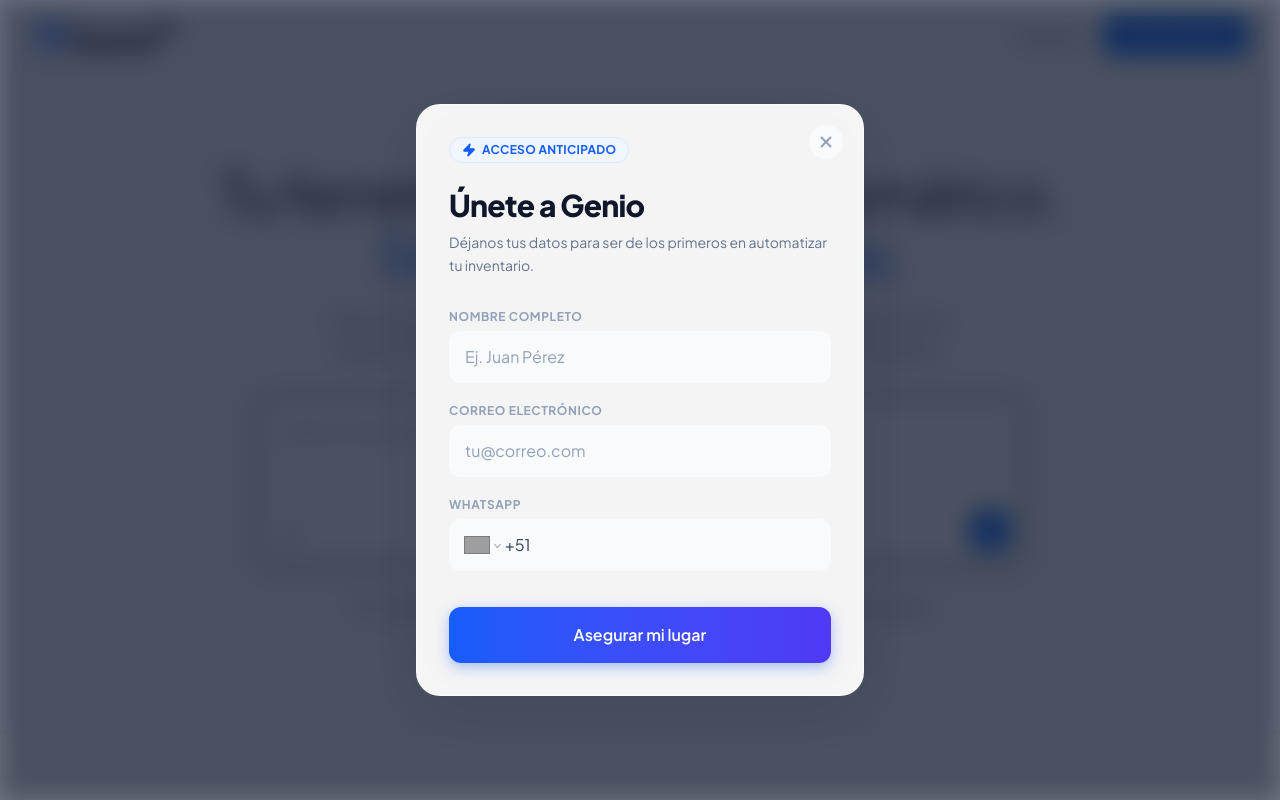
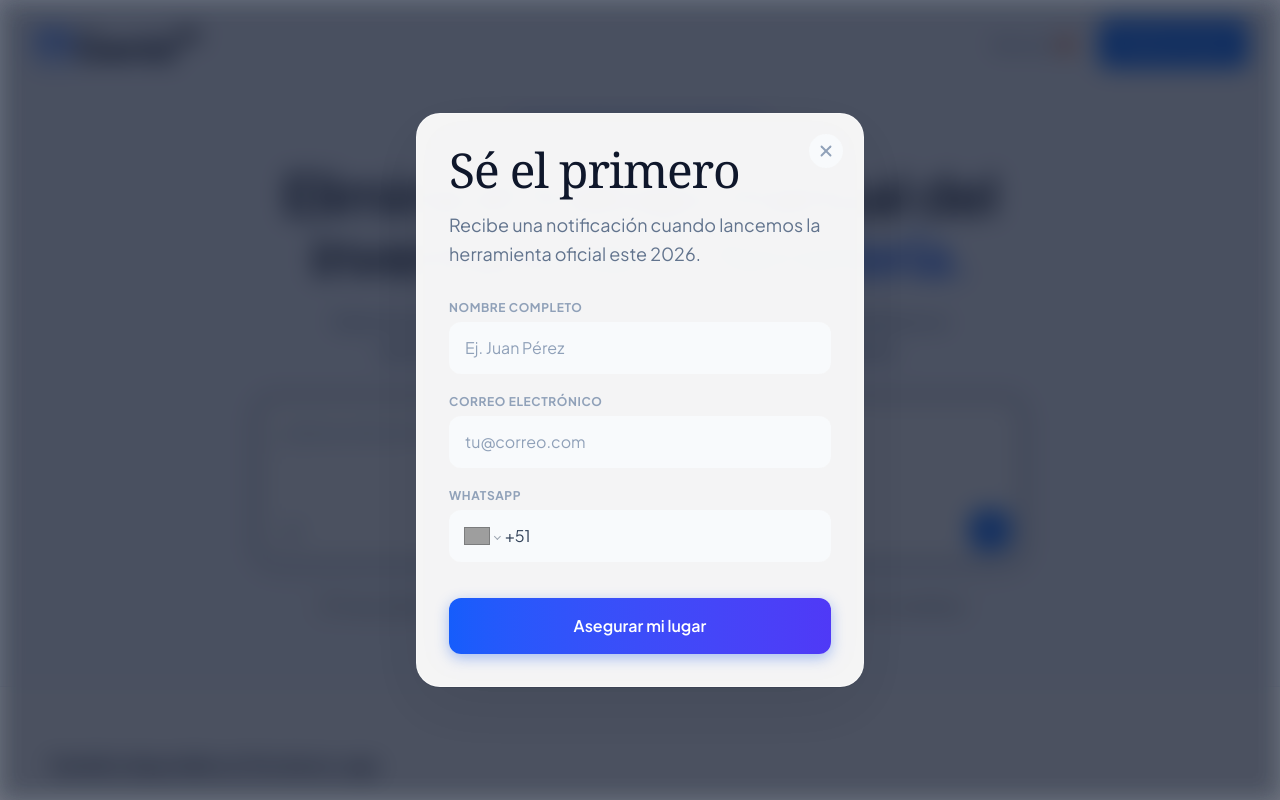
Before and after one commit to xupateste/wgen, a Next.js app: page / in a window 1280 px wide. Both pictures are taken after a click on the button 292 px from the left and 532 px from the top of the page. Shown: the top 800 px of the page. Built offline with nearby package versions, Linux system fonts and the light colour scheme; grey boxes are pictures that could not be loaded.

Commit message:
new fix styles

```diff
--- a/src/app/page.tsx
+++ b/src/app/page.tsx
@@ -151,18 +151,18 @@
 
         <div className="inline-flex items-center gap-2 px-3 py-1 rounded-md border border-blue-100 bg-blue-50/50 text-blue-600 text-[11px] font-bold tracking-widest uppercase mb-6 shadow-sm">
           {/*<Zap size={14} fill="currentColor" />*/}
-          <span>#1 SERVICIO DE INTELIGENCIA FERRETERA</span>
+          <span>#1 EN OPTIMIZACIÓN DE INVENTARIOS</span>
         </div>
 
         {/* Cambiamos font-extrabold a font-bold, y text-[64px] a text-[56px] para mayor elegancia */}
-        <h1 className="text-4xl md:text-[56px] tracking-tight text-slate-900 mb-5 leading-[1.15] md:leading-[1.1]">
-          Tu ferretería en piloto automático. <br className="hidden md:block" />
-          <span className="text-blue-600">Sin improvisar tareas.</span>
+        <h1 className="text-4xl md:text-[56px] tracking-tight font-semibold text-slate-900 mb-5 leading-[1.15] md:leading-[1.1]">
+          Elimina el trabajo manual del inventario {' '}
+          <span className="text-blue-600">de tu ferretería.</span>
         </h1>
 
         {/* Margen mb-8 (antes 12) y quitamos font-medium para aligerar la lectura */}
-        <p className="text-slate-500 text-base md:text-lg mb-8 max-w-2xl px-2 leading-relaxed">
-          Deja de ser el cuello de botella de tu propio negocio. <strong>Genio</strong> transforma tu data en hojas de ruta diarias para tu equipo y planes de compra exactos.
+        <p className="text-slate-500 text-base md:text-lg mb-8 max-w-2xl font-semibold px-2 leading-relaxed">
+          Genio te ayuda a <strong>planificar</strong>, <strong>auditar</strong>, <strong>optimizar</strong> y <strong>dirigir</strong> tu ferretería en un solo lugar. Sin hojas de cálculo y sin improvisar tareas diarias.
         </p>
 
         {/* Borde del chatbox a 1px (border normal) para que sea definido pero no tosco */}
@@ -199,45 +199,45 @@
           {/* CHIP 1: Operaciones/Equipo (Pain: Improvisación de tareas) */}
           <button
             onClick={() => openModal("Generar hoja de ruta y tareas diarias para mi equipo de ventas")}
-            className="cursor-pointer px-2 md:px-3 py-1 bg-white border border-slate-200 rounded-xl flex items-center gap-2 shadow-sm hover:bg-slate-50 hover:border-blue-300 transition-all group"
+            className="cursor-pointer px-2 md:px-3 py-1 bg-white border border-slate-200 rounded-xl flex items-center gap-0 shadow-sm hover:bg-slate-50 hover:border-blue-300 transition-all group"
           >
             <div className="p-1 rounded-md bg-gray-50 text-gray-500 group-hover:bg-gray-100 transition-colors">
               <Users size={16} strokeWidth={2.5} />
             </div>
-            <span>¿Qué debe hacer mi equipo hoy?</span>
+            <span>Tareas diarias</span>
           </button>
 
           {/* CHIP 2: Inventario (Pain: Comprar por intuición / Stock muerto) */}
           <button
             onClick={() => openModal("Analizar productos sin rotación en los últimos 90 días y sugerir liquidación")}
-            className="cursor-pointer px-2 md:px-3 py-1 bg-white border border-slate-200 rounded-xl flex items-center gap-2 shadow-sm hover:bg-slate-50 hover:border-blue-300 transition-all group"
+            className="cursor-pointer px-2 md:px-3 py-1 bg-white border border-slate-200 rounded-xl flex items-center gap-0 shadow-sm hover:bg-slate-50 hover:border-blue-300 transition-all group"
           >
             <div className="p-1 rounded-md bg-gray-50 text-gray-500 group-hover:bg-gray-100 transition-colors">
               <PackageSearch size={16} strokeWidth={2.5} />
             </div>
-            <span>Detectar omisiones y fugas de ventas</span>
+            <span>Auditar ventas</span>
           </button>
 
           {/* CHIP 3: Compras (Pain: No saber si reponer u optimizar) */}
           <button
             onClick={() => openModal("Armar un plan de compras optimizado basado en velocidad de venta real")}
-            className="cursor-pointer px-2 md:px-3 py-1 bg-white border border-slate-200 rounded-xl flex items-center gap-2 shadow-sm hover:bg-slate-50 hover:border-blue-300 transition-all group"
+            className="cursor-pointer px-2 md:px-3 py-1 bg-white border border-slate-200 rounded-xl flex items-center gap-0 shadow-sm hover:bg-slate-50 hover:border-blue-300 transition-all group"
           >
             <div className="p-1 rounded-md bg-gray-50 text-gray-500 group-hover:bg-gray-100 transition-colors">
               <ShoppingCart size={16} strokeWidth={2.5} />
             </div>
-            <span>Optimizar plan de compras</span>
+            <span>Planear compras</span>
           </button>
 
           {/* CHIP 4: Finanzas (Pain: No saber si el negocio es rentable) */}
           <button
             onClick={() => openModal("Analizar rentabilidad real y retorno de inversión por categorías")}
-            className="cursor-pointer px-2 md:px-3 py-1 bg-white border border-slate-200 rounded-xl flex items-center gap-2 shadow-sm hover:bg-slate-50 hover:border-blue-300 transition-all group"
+            className="cursor-pointer px-2 md:px-3 py-1 bg-white border border-slate-200 rounded-xl flex items-center gap-0 shadow-sm hover:bg-slate-50 hover:border-blue-300 transition-all group"
           >
             <div className="p-1 rounded-md bg-gray-50 text-gray-500 group-hover:bg-gray-100 transition-colors">
               <BarChart3 size={16} strokeWidth={2.5} />
             </div>
-            <span>¿Mi ferretería es rentable?</span>
+            <span>Analizar rentabilidad</span>
           </button>
         </div>
       </main>
--- a/src/components/Navbar.tsx
+++ b/src/components/Navbar.tsx
@@ -43,7 +43,7 @@
       }`;
 
   // Clases de botón compartidas: Redujimos la altura (h-9) y el texto (text-xs) para móviles
-  const buttonBaseClasses = "rounded-lg font-medium transition-colors h-9 md:h-10 flex items-center justify-center text-xs md:text-sm px-3 md:px-5";
+  const buttonBaseClasses = "cursor-pointer rounded-lg font-medium transition-colors h-10 md:h-12 flex items-center justify-center text-xs md:text-sm px-3 md:px-5";
   const blueButtonClasses = `${buttonBaseClasses} bg-[#0f6fff] hover:bg-blue-700 text-white`;
   const outlineButtonClasses = `${buttonBaseClasses} border border-slate-200 text-slate-700 hover:bg-slate-50`;
 
@@ -53,7 +53,7 @@
       <nav className="w-full flex justify-between items-center px-4 md:px-8 py-3 md:py-4 max-w-7xl mx-auto">
 
         <Link href="/" className="flex items-center gap-2 hover:opacity-90 transition-opacity" aria-label="Inicio">
-          <div className="h-7 w-28 md:h-9 md:w-36 bg-[url('/logo.png')] bg-contain bg-no-repeat bg-left" />
+          <div className="h-10 w-28 md:h-14 md:w-42 bg-[url('/logo.png')] bg-contain bg-no-repeat bg-left" />
           <span className="sr-only">Ferreteros.app</span>
         </Link>
 
@@ -62,11 +62,11 @@
             href="/#servicios"
             className="hidden md:block text-sm font-medium text-slate-600 hover:text-blue-600 transition-colors"
           >
-            Servicios
+            Recursos 🎁
           </Link>
 
           {/* BOTÓN ACTUALIZADO PARA MODAL Y DISEÑO DE KLEO */}
-          <button onClick={() => openModal()} className={blueButtonClasses}>Unirse a Waitlist</button>
+          <button onClick={() => openModal()} className={blueButtonClasses}>Obtener acceso</button>
         </div>
       </nav>
     </header>
--- a/src/components/WaitlistProvider.tsx
+++ b/src/components/WaitlistProvider.tsx
@@ -94,30 +94,28 @@
                   </div>
                   <h2 className="text-2xl font-extrabold text-slate-900 mb-3 tracking-tight">¡Lugar Asegurado!</h2>
                   <p className="text-slate-500 mb-6 text-sm leading-relaxed">Tus datos están a salvo.<br/>Nuestro equipo está revisando tu perfil.</p>
-                  <div className="bg-slate-50/80 p-5 rounded-2xl text-sm text-slate-600 text-left border border-slate-100 shadow-inner mb-6">
+                  <div className="bg-slate-50/80 p-5 rounded-2xl text-sm text-slate-600 text-left border border-slate-300 shadow-inner mb-6">
                     <span className="flex items-center gap-2 font-semibold text-slate-900 mb-1">
                       <Zap size={16} className="text-blue-500" /> Próximo paso
                     </span>
                     Te contactaremos vía WhatsApp muy pronto para habilitar tu acceso.
                   </div>
                   <div className="flex flex-col gap-3">
-                    <button onClick={closeModal} className="w-full bg-slate-100 border-1 hover:bg-slate-200 text-slate-700 font-semibold py-3.5 rounded-xl transition-colors">
+                    <button onClick={closeModal} className="w-full cursor-pointer bg-slate-100 border-1 hover:bg-slate-200 text-slate-700 font-semibold py-3.5 rounded-xl transition-colors">
                       Volver a la página
                     </button>
-                    <button onClick={() => setAlreadyRegistered(false)} className="text-slate-400 hover:text-blue-600 text-sm font-medium transition-colors py-2">
-                      ¿Te equivocaste en algún dato? Modificar registro
+                    <button onClick={() => setAlreadyRegistered(false)} className="cursor-pointer text-slate-400 hover:text-blue-600 text-sm font-medium transition-colors py-2">
+                      ¿Te equivocaste en algún dato? <br/> Modificar registro
                     </button>
                   </div>
                 </div>
               ) : (
                 <div className="animate-in fade-in duration-300">
-                  <div className="inline-flex items-center gap-1.5 px-3 py-1 rounded-full bg-blue-50 border border-blue-100 text-blue-600 text-xs font-bold tracking-wide uppercase mb-6">
-                    <Zap size={14} fill="currentColor" /> Acceso Anticipado
-                  </div>
-                  <h2 className="text-3xl font-extrabold text-slate-900 mb-2 tracking-tight">Únete a Genio</h2>
-                  <p className="text-slate-500 text-sm mb-8 leading-relaxed">
-                    {promptData ? <span className="text-blue-600 font-medium">Consulta capturada. </span> : ""}
-                    Déjanos tus datos para ser de los primeros en automatizar tu inventario.
+                  <h2 className="text-4xl md:text-5xl font-serif text-slate-900 mb-4 tracking-tight">
+                    Sé el primero
+                  </h2>
+                  <p className="text-slate-500 text-lg mb-8 leading-relaxed max-w-md mx-auto">
+                    Recibe una notificación cuando lancemos la herramienta oficial este 2026.
                   </p>
 
                   <form onSubmit={handleModalSubmit} className="flex flex-col gap-5 text-left">
```
